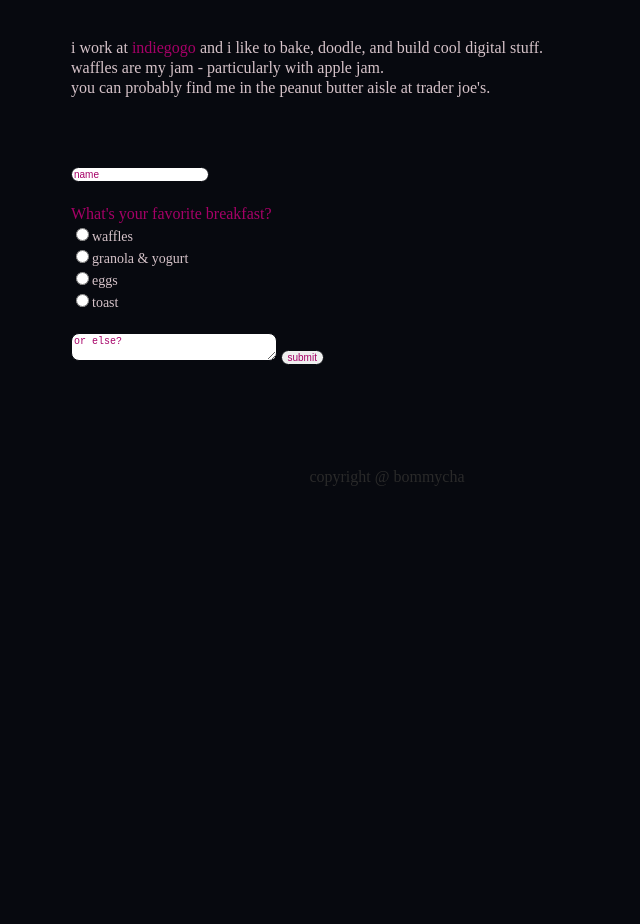
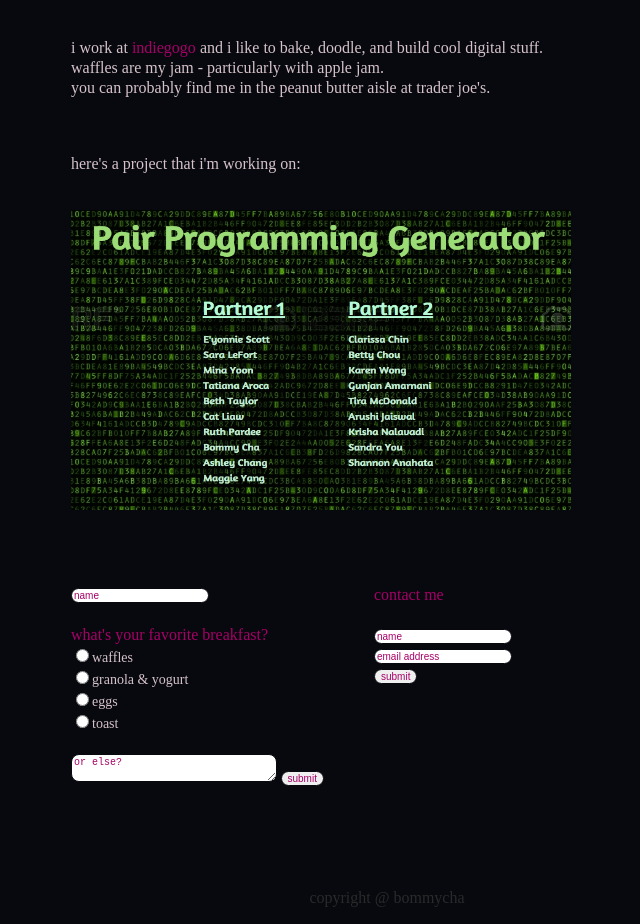
Before and after one commit to bommychacha/bommychacha.github.io, a plain HTML site: page index.html in a window 1280 px wide. Shown: the part 441-1365 px from the top of the page, without its empty margins (253-893 px from the left). Before the commit the page ends 944 px from the top, so only its background shows below. Drawn offline with Linux system fonts and the light colour scheme.

Commit message:
week3profilehwk

```diff
--- a/index.html
+++ b/index.html
@@ -35,12 +35,15 @@
 waffles are my jam - particularly with apple jam.<br>
 you can probably find me in the peanut butter aisle at trader joe's.</p>
 
+	<div id="project"><p>here's a project that i'm working on:</p>
+	<img src="pair_generator.jpg"/ id="pairGenerator"></div>
+
 
 <form
 	action="http://formspree.io/bommy.cha@gmail.com"
 	method="POST">
 	<label><input name="username" type="text" value="name"></label><br><br>
-	<label><span id="breakfast">What's your favorite breakfast?</span><br>
+	<label><span id="breakfast">what's your favorite breakfast?</span></label><br>
 		<input name="breakfast" type="radio" value="waffles">waffles<br>
 		<input name="breakfast" type="radio" value="yogurt">granola & yogurt<br>
 		<input name="breakfast" type="radio" value="eggs">eggs<br>
@@ -49,6 +52,23 @@ you can probably find me in the peanut butter aisle at trader joe's.</p>
 	<textarea name="description" type="description">or else?</textarea>
 	<label><input type="submit" value="submit"></label>
 </form>
+
+<form class="contact"
+	action="http://formspree.io/bommy.cha@gmail.com"
+	method="POST">
+	<label><span id="contactHead">contact me</span></label><br><br>
+	<label><input name="username" type="text" value="name"></label><br>
+	<label><input name="email" type="text" value="email address"></label><br>
+	<label><input type="submit" id="my-button" value="submit"></label>
+	<script>
+      var button = document.getElementById('my-button');
+      function contactMe(){
+        var contact = alert('thanks for contacting me!');
+      }
+      button.addEventListener('click', contactMe);
+    </script>
+</form>
+
 
 </div>
 
--- a/style.css
+++ b/style.css
@@ -50,19 +50,27 @@ body {
 #main p {
 	color: #D6C3C9;
 	padding-top: 20px;
-	padding-bottom:50px;
+	padding-bottom:20px;
 }
 #main a {
 	color: #A60067;
 	text-decoration: none;
 }
-
+#project {
+	padding-bottom:70px;
+}
+#project img {
+	width:500px;
+	border-radius: 0;
+}
 
 form {
 	color: #D6C3C9;
 	text-align:left;
+	padding-right: 50px;
 	padding-bottom: 100px;
 	font-size:14px;
+	float:left;
 }
 input[type="text"], textarea, input[type="submit"] {
 	color: #A60067;
@@ -80,8 +88,16 @@ input[type="radio"] {
 textarea {
 	width: 200px;
 }
-
-
+#contactHead {
+	font-size: 16px;
+	color: #A60067;
+}
+.contact {
+	color: #D6C3C9;
+	float:center;
+	text-align:left;
+	padding-bottom: 100px;
+}
 
 #footer {
 	display:block;
```
Also changed, not shown: pair_generator.jpg (added).
